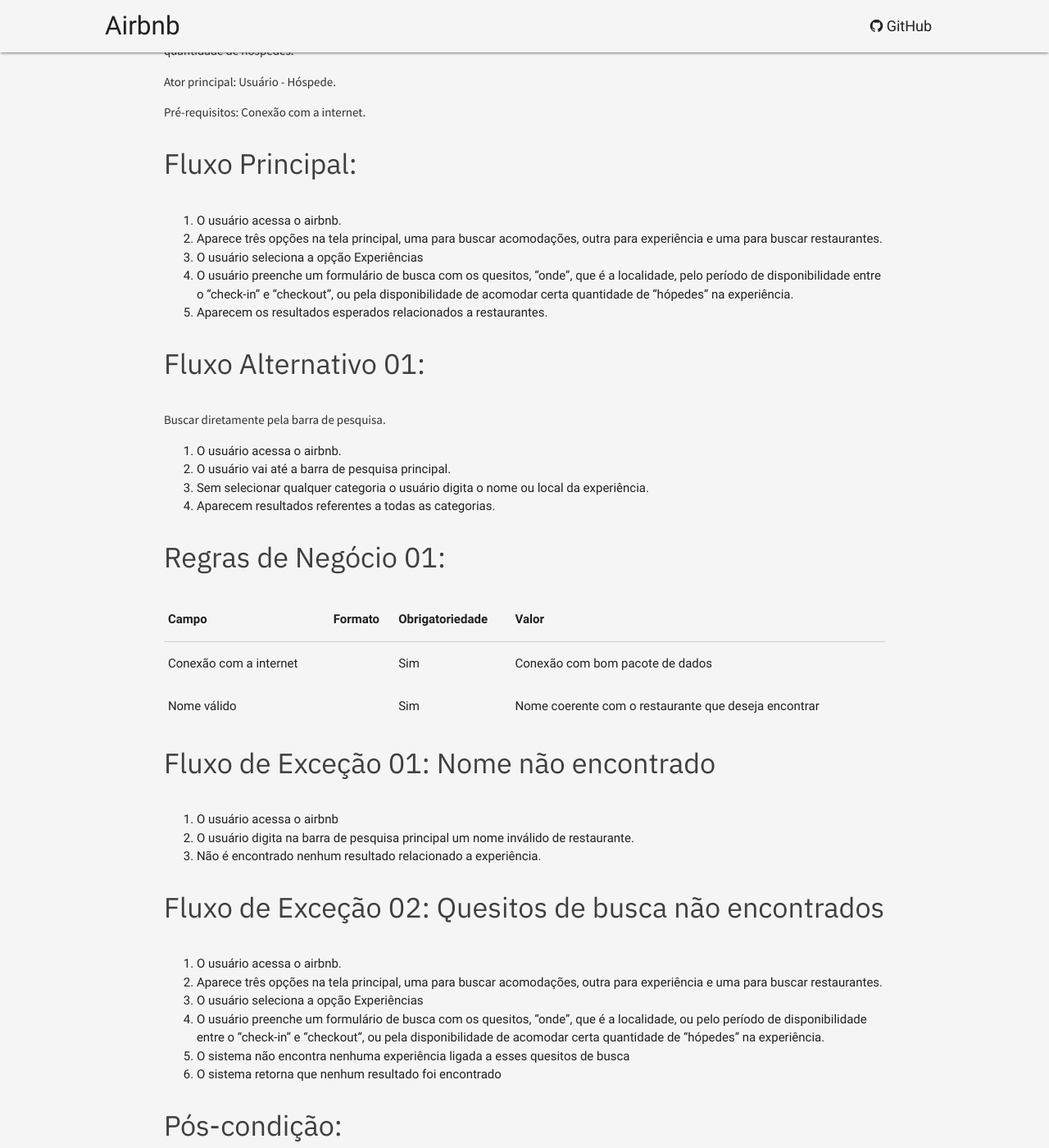
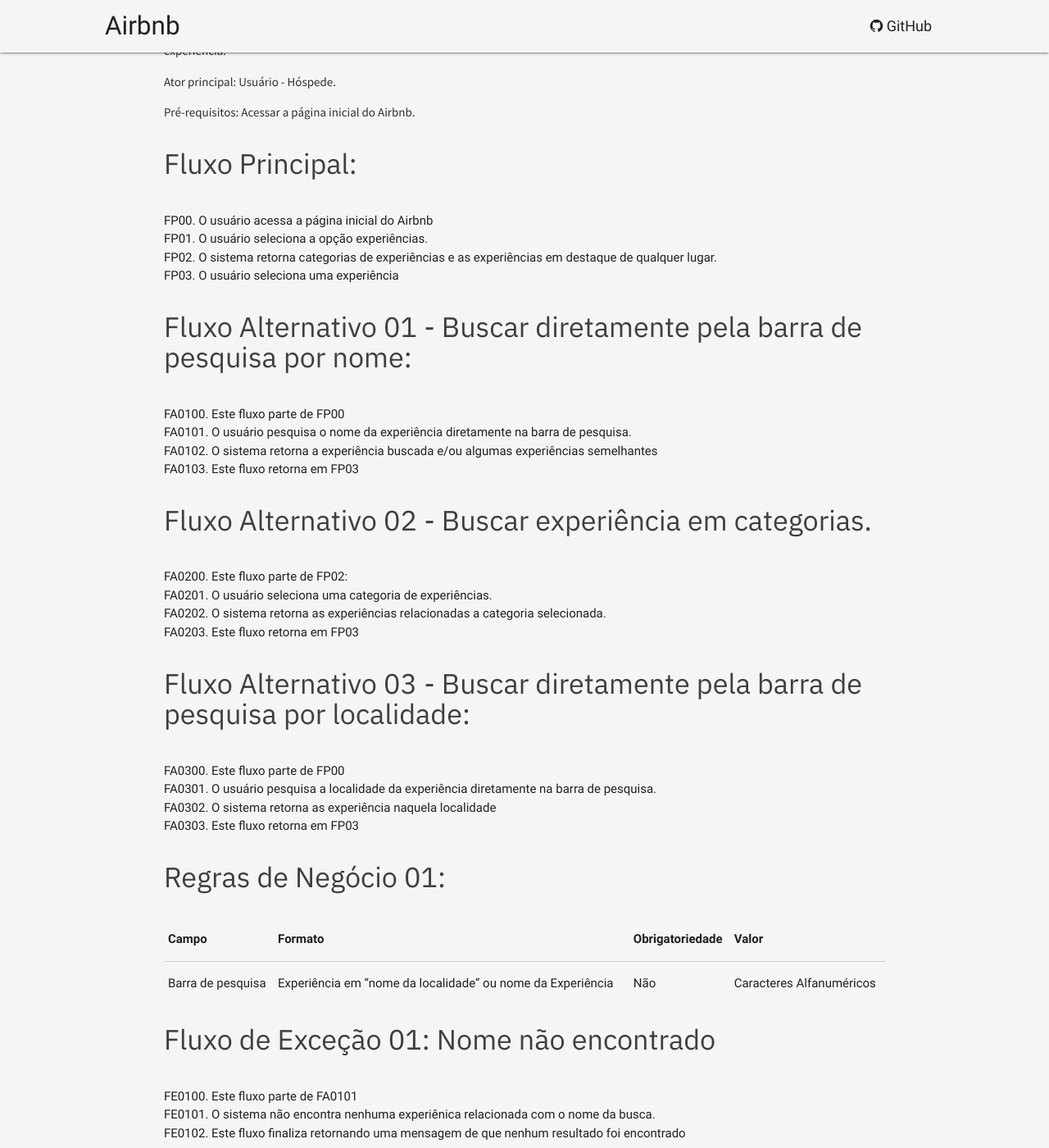
Before and after one commit to Requisitos-2018-2/airbnb, a Jekyll site: the page built from modelagem/casos_de_uso/uc13-experiencia.md, in a window 1280 px wide and 1400 px high, scrolled down 295 px. Shown: the whole window at 82% size. Built offline with Jekyll 4.4.1, drawn with Linux system fonts in a browser that asks for light colours; our own code applies the rules of GitHub Pages for plain Markdown files; some of the changed text lies outside the part shown.

Commit message:
atualizando descrição de casode uso de Usuário Procura Experiência

```diff
--- a/modelagem/casos_de_uso/uc13-experiencia.md
+++ b/modelagem/casos_de_uso/uc13-experiencia.md
@@ -1,48 +1,52 @@
 ## Usuário Procura Experiência
 
 ### Descrição:
-Este caso de uso permite ao usuário buscar experiências na aplicação. Essa busca pode ser feita filtrando por localização, checkin, checkout e quantidade de hóspedes.
+Este caso de uso permite ao usuário buscar experiências na aplicação. Essa busca pode ser feita por meio da localização ou o nome da experiência.
 
 Ator principal: Usuário - Hóspede.
 
-Pré-requisitos: Conexão com a internet.
+Pré-requisitos: Acessar a página inicial do Airbnb.
 
 ####  Fluxo Principal:
-1. O usuário acessa o airbnb.
-2. Aparece três opções na tela principal, uma para buscar acomodações, outra para experiência e uma para buscar restaurantes.
-3. O usuário seleciona a opção Experiências
-4. O usuário preenche um formulário de busca com os quesitos, "onde", que é a localidade, pelo período de disponibilidade entre o "check-in" e "checkout", ou pela disponibilidade de acomodar certa quantidade de "hópedes" na experiência.
-5. Aparecem os resultados esperados relacionados a restaurantes.
+- FP00. O usuário acessa a página inicial do Airbnb
+- FP01. O usuário seleciona a opção experiências.
+- FP02. O sistema retorna categorias de experiências e as experiências em destaque de qualquer lugar.
+- FP03. O usuário seleciona uma experiência
 
-#### Fluxo Alternativo 01:
-Buscar diretamente pela barra de pesquisa.
-1. O usuário acessa o airbnb.
-2. O usuário vai até a barra de pesquisa principal.
-3. Sem selecionar qualquer categoria o usuário digita o nome ou local da experiência.
-4. Aparecem resultados referentes a todas as categorias.
 
+#### Fluxo Alternativo 01 - Buscar diretamente pela barra de pesquisa por nome:
+- FA0100. Este fluxo parte de FP00
+- FA0101. O usuário pesquisa o nome da experiência diretamente na barra de pesquisa.
+- FA0102. O sistema retorna a experiência buscada e/ou algumas experiências semelhantes
+- FA0103. Este fluxo retorna em FP03
+
+#### Fluxo Alternativo 02 - Buscar experiência em categorias.
+- FA0200. Este fluxo parte de FP02:
+- FA0201. O usuário seleciona uma categoria de experiências.
+- FA0202. O sistema retorna as experiências relacionadas a categoria selecionada.
+- FA0203. Este fluxo retorna em FP03
+
+#### Fluxo Alternativo 03 - Buscar diretamente pela barra de pesquisa por localidade:
+- FA0300. Este fluxo parte de FP00
+- FA0301. O usuário pesquisa a localidade da experiência diretamente na barra de pesquisa.
+- FA0302. O sistema retorna as experiência naquela localidade
+- FA0303. Este fluxo retorna em FP03
 
 #### Regras de Negócio 01:
 
-| Campo                  | Formato | Obrigatoriedade | Valor                           |
-|------------------------|---------|-----------------|---------------------------------|
-| Conexão com a internet |         | Sim             | Conexão com bom pacote de dados |
-| Nome válido 			 |         | Sim             | Nome coerente com o restaurante que deseja encontrar |
-
-
+| Campo             | Formato                                                  | Obrigatoriedade | Valor                           |
+|-------------------|-----|--------------------|-------------------------|
+| Barra de pesquisa | Experiência em "nome da localidade" ou nome da Experiência | Não             | Caracteres Alfanuméricos |
 
 #### Fluxo de Exceção 01: Nome não encontrado
-1. O usuário acessa o airbnb
-2. O usuário digita na barra de pesquisa principal um nome inválido de restaurante.
-3. Não é encontrado nenhum resultado relacionado a experiência.
+- FE0100. Este fluxo parte de FA0101
+- FE0101. O sistema não encontra nenhuma experiênica relacionada com o nome da busca.
+- FE0102. Este fluxo finaliza retornando uma mensagem de que nenhum resultado foi encontrado
 
-#### Fluxo de Exceção 02: Quesitos de busca não encontrados
-1. O usuário acessa o airbnb.
-2. Aparece três opções na tela principal, uma para buscar acomodações, outra para experiência e uma para buscar restaurantes.
-3. O usuário seleciona a opção Experiências
-4. O usuário preenche um formulário de busca com os quesitos, "onde", que é a localidade, ou pelo período de disponibilidade entre o "check-in" e "checkout", ou pela disponibilidade de acomodar certa quantidade de "hópedes" na experiência.
-5. O sistema não encontra nenhuma experiência ligada a esses quesitos de busca
-6. O sistema retorna que nenhum resultado foi encontrado
+#### Fluxo de Exceção 02: Localidade não encontrada
+- FE0200. Este fluxo parte de FA0301
+- FE0201. O sistema não encontra nenhuma experiênica relacionada com a localidade da busca.
+- FE0202. Este fluxo finaliza retornando uma mensagem de que nenhum resultado foi encontrado
 
 #### Pós-condição:
-Aparecem resultados relacionados ao restaurante ou similares.
+O sistema retorna os detalhes da experiência selecionada pelo usuário.
```
